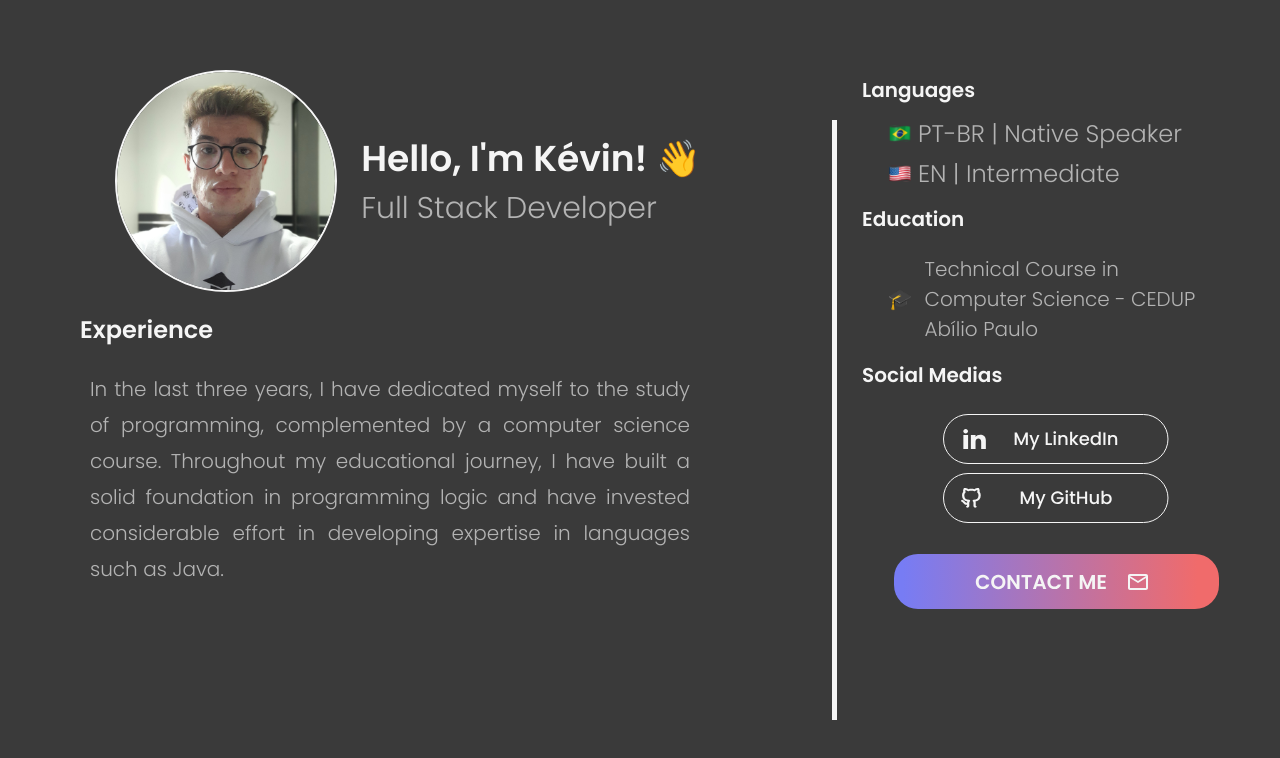
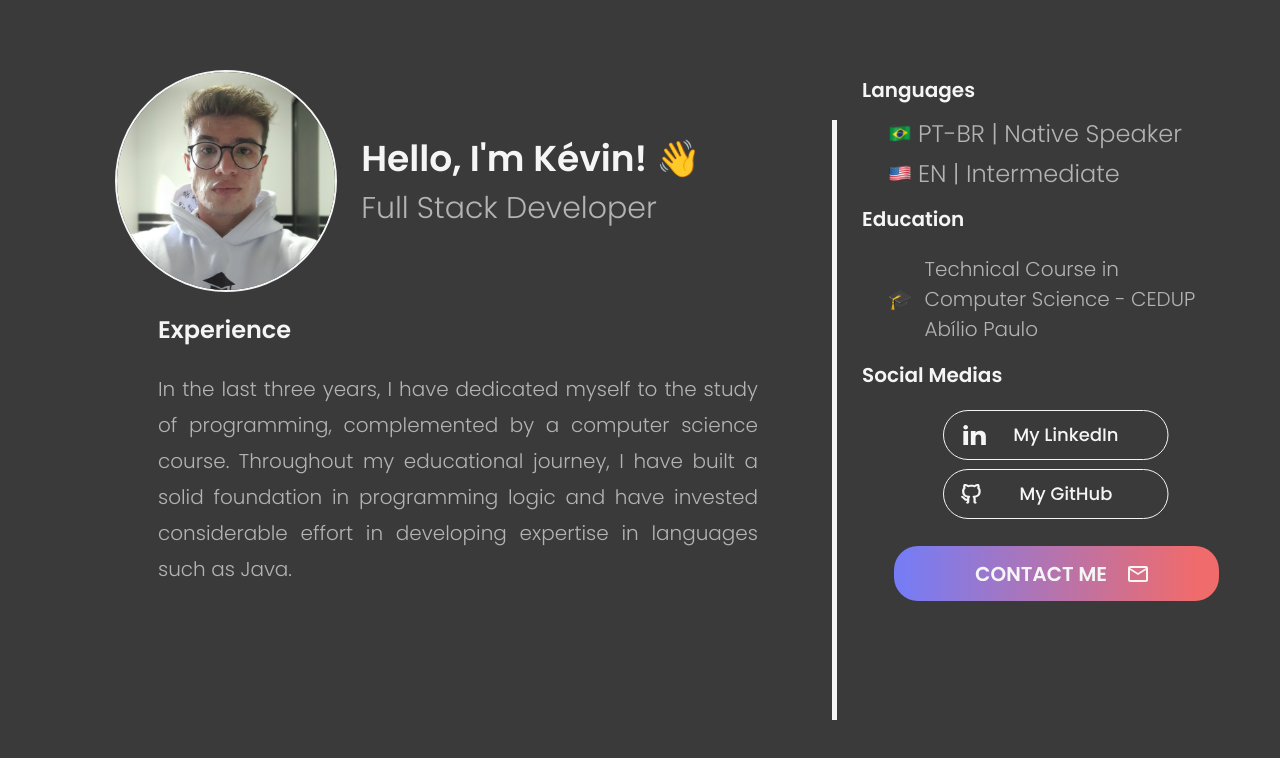
Before and after one commit to KevinGirelli/my-first-portfolio, a Next.js app: page / in a window 1280 px wide. Shown: the top 758 px of the page. Built offline with nearby package versions, Linux system fonts and the light colour scheme.

Commit message:
Small Fixes: Corrected Styling and Alignment

```diff
--- a/src/app/components/education/education.scss
+++ b/src/app/components/education/education.scss
@@ -5,7 +5,6 @@
   width: 100%;
   gap: 20px;
   max-width: 500px;
-  grid-area: education;
 
   h3 {
     margin-top: 2vh;
@@ -32,5 +31,6 @@
 
   @media (min-width: 768px) {
     align-items: flex-start;
+
   }
 }
--- a/src/app/components/experience/experience.scss
+++ b/src/app/components/experience/experience.scss
@@ -4,7 +4,6 @@
   align-items: center;
   max-width: 500px;
   gap: 24px;
-  grid-area: experience;
 
   h3 {
     color: var(--text-primary);
@@ -21,13 +20,9 @@
 
   @media (min-width: 768px) {
     align-items: flex-start;
-
-    h3 {
-      margin: 20px 0 0 20px;
-    }
+    margin: 20px auto;
 
     p {
-      margin-left: 30px;
       font-size: 20px;
       line-height: 36px;
       width: 600px;
--- a/src/app/components/header/header.scss
+++ b/src/app/components/header/header.scss
@@ -1,7 +1,6 @@
 .header {
   display: flex;
   flex-direction: column-reverse;
-  grid-area: header;
   gap: 24px;
   justify-content: center;
 
--- a/src/app/components/languages/languages.scss
+++ b/src/app/components/languages/languages.scss
@@ -5,7 +5,6 @@
   width: 100%;
   gap: 20px;
   max-width: 500px;
-  grid-area: info-lang;
 
   h3 {
     margin-top: 2vh;
--- a/src/app/components/social/social.scss
+++ b/src/app/components/social/social.scss
@@ -1,11 +1,10 @@
 .social-medias {
-  gap: 24px;
-  justify-content: center;
+  display: flex;
   flex-direction: column;
-  grid-area: social;
-  display: flex;
   align-items: center;
   width: 100%;
+  gap: 20px;
+  max-width: 500px;
 
   h3 {
     margin-top: 2vh;
--- a/src/app/styles/home.scss
+++ b/src/app/styles/home.scss
@@ -1,12 +1,4 @@
 .main-content {
-  display: grid;
-  grid-template-rows: repeat(4, auto);
-  grid-template-areas:
-    "header"
-    "social"
-    "experience"
-    "education"
-    "info-lang";
   padding: 40px 32px;
 
   @media (min-width: 780px) {
@@ -14,7 +6,6 @@
     flex-direction: row;
     padding: 70px 60px;
     height: 100vh;
-    grid-template-rows: fit-content(100%);
     justify-content: space-between;
     align-items: flex-start;
 
```
